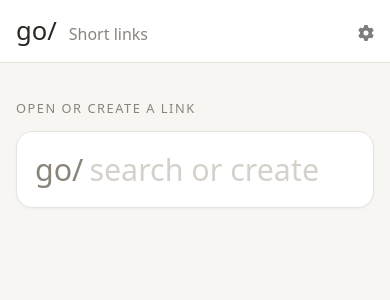
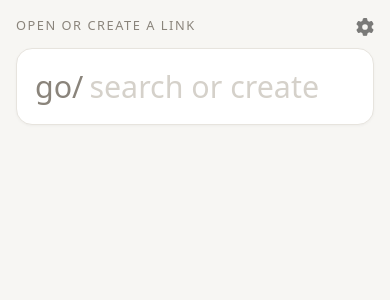
Before and after one commit to theak/go, a Flask app: page / in a window 390 px wide. Shown: the top 300 px of the page. Run offline with Flask 3, Linux system fonts and the light colour scheme; data that the repository does not hold is empty; some libraries are stand-ins or nearby versions.

Commit message:
Drop the top bar; move the settings gear next to the first section label
Saves vertical space, especially on mobile.

Co-Authored-By: Claude Opus 5.5 <noreply@anthropic.com>
Claude-Session: https://claude.ai/code/session_01ABk7tdqXmJJMJ6TesEhj6W

```diff
--- a/static/styles.css
+++ b/static/styles.css
@@ -12,12 +12,9 @@ body {background-color: #f7f6f3;}
 /* HOME */
 .home {--ink: #2b2722; --muted: #8a847b; --line: #e7e4de; --soft: #f3f1ed; color: var(--ink)}
 .home .muted {color: var(--muted)}
-.topbar {display: flex; align-items: baseline; gap: 12px; padding: 14px 24px; background: #fff; border-bottom: 1px solid var(--line)}
-.topbar .logo {font-size: 1.6rem; font-weight: 500; color: var(--ink); text-decoration: none}
-.topbar .tagline {color: var(--muted)}
-.topbar .gear {align-self: center}
 .page {max-width: 1000px; margin: 0 auto; padding: 24px 24px 64px}
 .label {margin: 28px 0 12px; font-size: .8rem; letter-spacing: .12em; text-transform: uppercase; color: var(--muted)}
+.page > .label:first-child {margin-top: 8px}
 .panel {background: #fff; border: 1px solid var(--line); border-radius: 16px; box-shadow: 0 1px 3px rgba(0,0,0,.04); overflow: hidden}
 
 .search {display: flex; align-items: center; gap: 4px; margin: 0; padding: 18px 24px; font-size: 2.5rem; cursor: text}
@@ -84,7 +81,6 @@ body {background-color: #f7f6f3;}
 @media (max-width: 768px) {
   .container {margin: 12px; padding: 16px; width: auto;}
   .page {padding: 8px 16px 48px}
-  .topbar {padding: 12px 16px}
   .search {padding: 14px 18px; font-size: 1.9rem}
   #results a {grid-template-columns: 32px minmax(0, 1fr) auto; row-gap: 0}
   #results .avatar {grid-row: span 2}
--- a/templates/submitlink.html
+++ b/templates/submitlink.html
@@ -14,10 +14,6 @@
       <svg width="16" height="16" fill="currentColor" viewBox="0 0 16 16"><path d="M5.5 5.5A.5.5 0 0 1 6 6v6a.5.5 0 0 1-1 0V6a.5.5 0 0 1 .5-.5m2.5 0a.5.5 0 0 1 .5.5v6a.5.5 0 0 1-1 0V6a.5.5 0 0 1 .5-.5m3 .5a.5.5 0 0 0-1 0v6a.5.5 0 0 0 1 0z"/><path d="M14.5 3a1 1 0 0 1-1 1H13v9a2 2 0 0 1-2 2H5a2 2 0 0 1-2-2V4h-.5a1 1 0 0 1-1-1V2a1 1 0 0 1 1-1H6a1 1 0 0 1 1-1h2a1 1 0 0 1 1 1h3.5a1 1 0 0 1 1 1zM4.118 4 4 4.059V13a1 1 0 0 0 1 1h6a1 1 0 0 0 1-1V4.059L11.882 4zM2.5 3h11V2h-11z"/></svg>
     </button>
   {%- endmacro %}
-    <header class="topbar">
-      <a href="/" class="logo">{{domain}}/</a><span class="tagline">Short links</span>
-      <a class="gear ms-auto" title="Manage Settings" href="/settings"><img src="/static/gear.svg"></a>
-    </header>
     <div id="banner">
       {% if error %}<div class="alert alert-danger">{{ error }}</div>{% endif %}
       {% if newlink %}<div class="alert alert-success">Created link: <a href="{{ newlink.url }}">go/{{ newlink.name }}</a></div>{% endif %}
@@ -25,7 +21,10 @@
     </div>
 
     <main class="page">
-      <div class="label">Open or create a link</div>
+      <div class="label d-flex align-items-center">
+        Open or create a link
+        <a class="gear ms-auto" title="Manage Settings" href="/settings"><img src="/static/gear.svg" width="18" height="18"></a>
+      </div>
       <div class="panel">
         <label class="search">
           <span class="muted">{{domain}}/</span>
```
